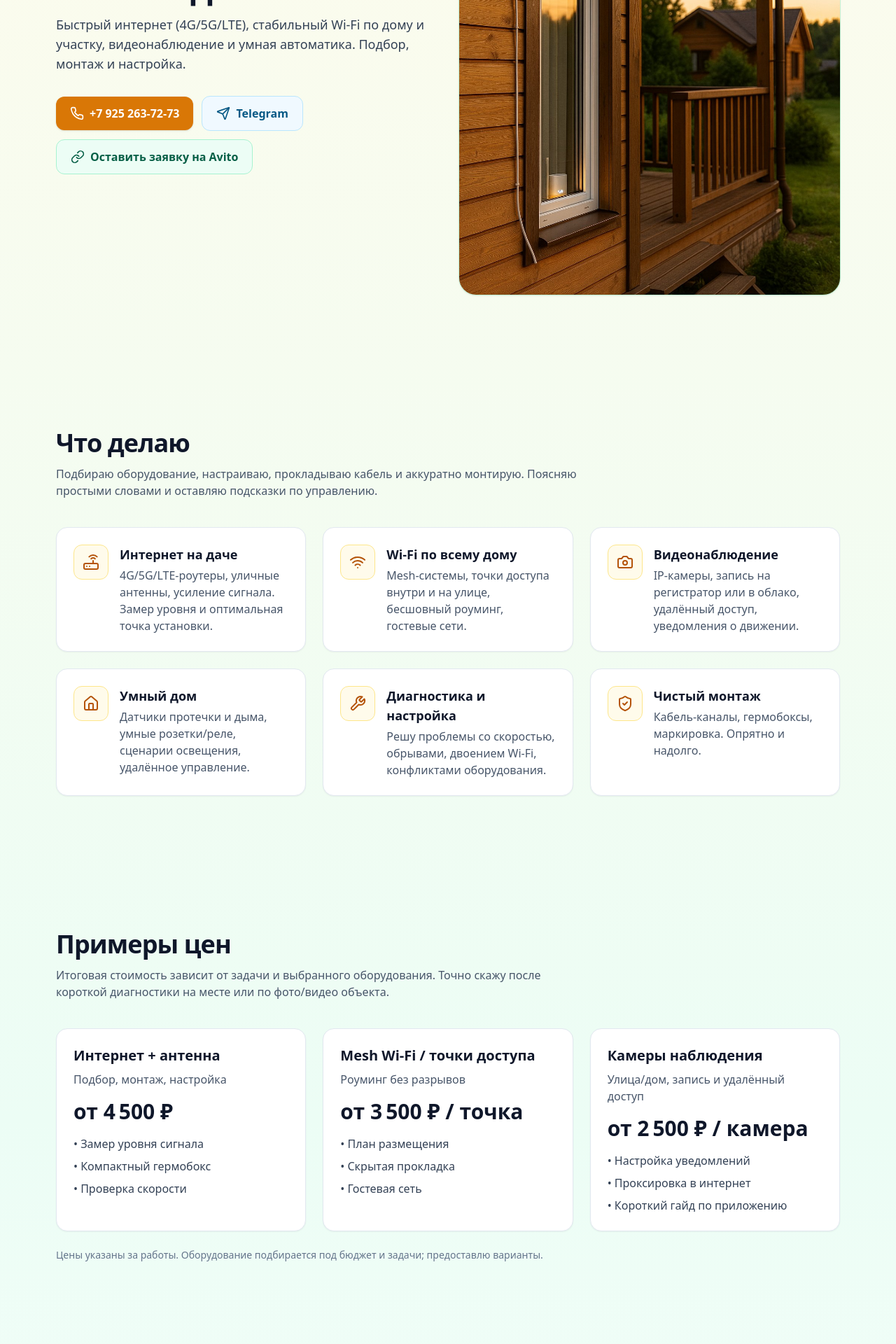
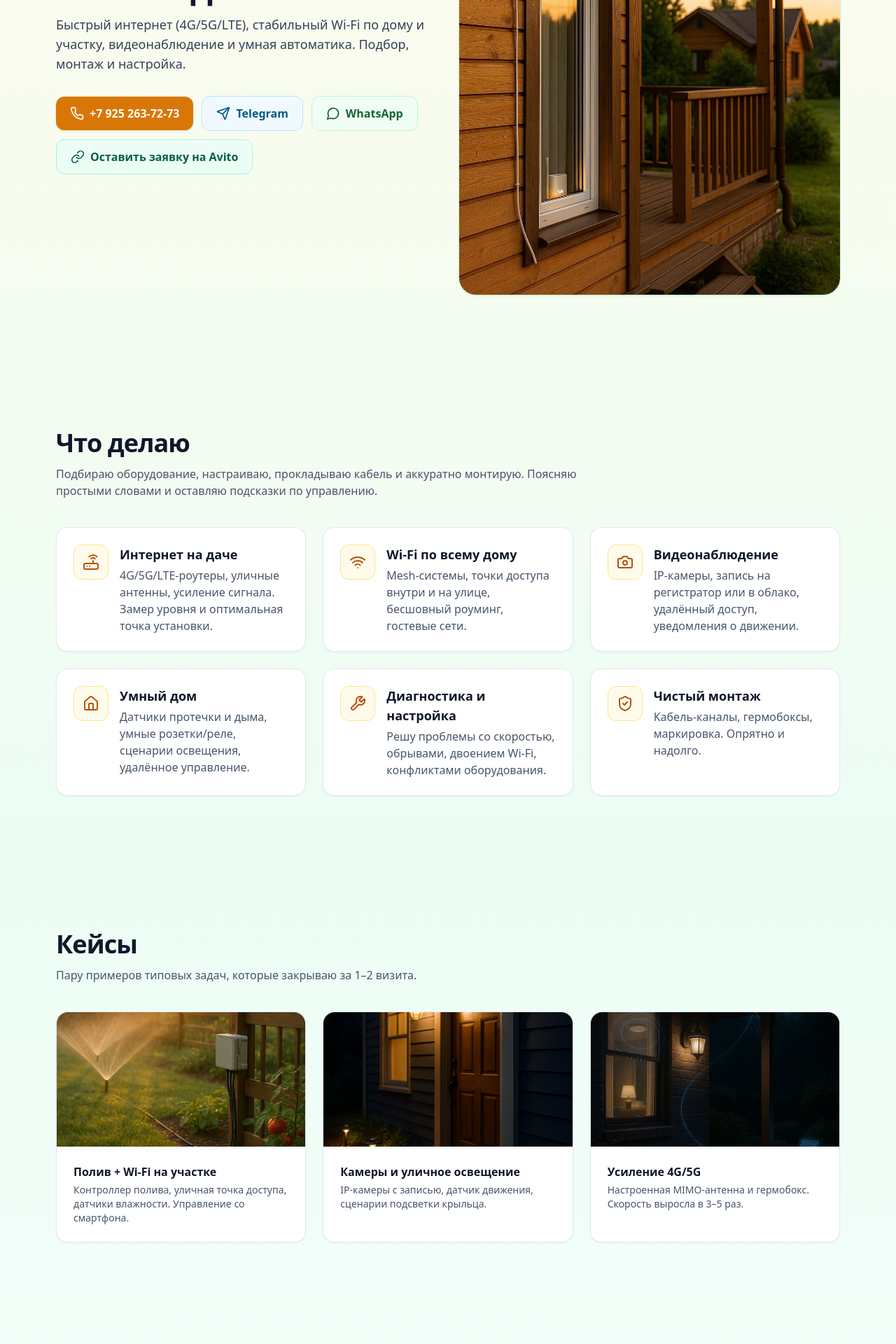
Before and after one commit to EvgenyShil/evgenessh-landing, a React (Vite) app: page / in a window 1280 px wide. Shown: the part 540-2460 px from the top of the page at 70% size. Built offline with nearby package versions, Linux system fonts and the light colour scheme.

Commit message:
Remove pricing and add WhatsApp contact

```diff
--- a/src/App.jsx
+++ b/src/App.jsx
@@ -1,5 +1,5 @@
 import React from "react";
-import { Phone, Send, Wifi, Router, Camera, Home, Sprout, Clock, ShieldCheck, Wrench, MapPin, Link as LinkIcon } from "lucide-react";
+import { Phone, Send, MessageCircle, Wifi, Router, Camera, Home, Sprout, Clock, ShieldCheck, Wrench, MapPin, Link as LinkIcon } from "lucide-react";
 import { SpeedInsights } from "@vercel/speed-insights/react";
 
 const BRAND = "Мастер связи";
@@ -7,6 +7,7 @@ const AVITO_URL = "https://www.avito.ru/vatutinki/predlozheniya_uslug/internet_n
 const PHONE_DISPLAY = "+7 925 263‑72‑73";
 const PHONE_TEL = "+79252637273";
 const TELEGRAM_URL = "https://t.me/evgenyssh";
+const WHATSAPP_URL = `https://wa.me/${PHONE_TEL.replace("+", "")}`;
 
 const Section = ({ id, title, subtitle, children }) => (
   <section id={id} className="scroll-mt-24 py-16 sm:py-24">
@@ -60,6 +61,14 @@ const CTAButtons = () => (
       <Send className="h-5 w-5" /> Telegram
     </a>
     <a
+      href={WHATSAPP_URL}
+      target="_blank"
+      rel="noreferrer"
+      className="inline-flex items-center gap-2 rounded-xl border border-green-200 bg-green-50 px-5 py-3 font-semibold text-green-800 hover:bg-green-100"
+    >
+      <MessageCircle className="h-5 w-5" /> WhatsApp
+    </a>
+    <a
       href={AVITO_URL}
       target="_blank"
       rel="noreferrer"
@@ -85,7 +94,6 @@ export default function App() {
           </a>
           <nav className="hidden gap-6 md:flex text-sm font-medium">
             <a href="#services" className="hover:text-emerald-700">Услуги</a>
-            <a href="#pricing" className="hover:text-emerald-700">Цены</a>
             <a href="#cases" className="hover:text-emerald-700">Кейсы</a>
             <a href="#process" className="hover:text-emerald-700">Как работаю</a>
             <a href="#contacts" className="hover:text-emerald-700">Контакты</a>
@@ -126,43 +134,6 @@ export default function App() {
           <Card><CardHeader Icon={Wrench} title="Диагностика и настройка" text="Решу проблемы со скоростью, обрывами, двоением Wi‑Fi, конфликтами оборудования." /></Card>
           <Card><CardHeader Icon={ShieldCheck} title="Чистый монтаж" text="Кабель‑каналы, гермобоксы, маркировка. Опрятно и надолго." /></Card>
         </div>
-      </Section>
-
-      {/* PRICING */}
-      <Section id="pricing" title="Примеры цен" subtitle="Итоговая стоимость зависит от задачи и выбранного оборудования. Точно скажу после короткой диагностики на месте или по фото/видео объекта.">
-        <div className="grid gap-6 sm:grid-cols-2 lg:grid-cols-3">
-          <Card className="p-6">
-            <h3 className="text-xl font-bold">Интернет + антенна</h3>
-            <p className="mt-2 text-slate-600">Подбор, монтаж, настройка</p>
-            <p className="mt-4 text-3xl font-extrabold">от 4 500 ₽</p>
-            <ul className="mt-4 space-y-2 text-slate-700">
-              <li>• Замер уровня сигнала</li>
-              <li>• Компактный гермобокс</li>
-              <li>• Проверка скорости</li>
-            </ul>
-          </Card>
-          <Card className="p-6">
-            <h3 className="text-xl font-bold">Mesh Wi‑Fi / точки доступа</h3>
-            <p className="mt-2 text-slate-600">Роуминг без разрывов</p>
-            <p className="mt-4 text-3xl font-extrabold">от 3 500 ₽ / точка</p>
-            <ul className="mt-4 space-y-2 text-slate-700">
-              <li>• План размещения</li>
-              <li>• Скрытая прокладка</li>
-              <li>• Гостевая сеть</li>
-            </ul>
-          </Card>
-          <Card className="p-6">
-            <h3 className="text-xl font-bold">Камеры наблюдения</h3>
-            <p className="mt-2 text-slate-600">Улица/дом, запись и удалённый доступ</p>
-            <p className="mt-4 text-3xl font-extrabold">от 2 500 ₽ / камера</p>
-            <ul className="mt-4 space-y-2 text-slate-700">
-              <li>• Настройка уведомлений</li>
-              <li>• Проксировка в интернет</li>
-              <li>• Короткий гайд по приложению</li>
-            </ul>
-          </Card>
-        </div>
-        <p className="mt-6 text-sm text-slate-500">Цены указаны за работы. Оборудование подбирается под бюджет и задачи; предоставлю варианты.</p>
       </Section>
 
       {/* CASES */}
@@ -212,6 +183,10 @@ export default function App() {
                 <a href={`tel:${PHONE_TEL}`} className="font-semibold hover:underline">{PHONE_DISPLAY}</a>
               </div>
               <div className="flex items-center gap-3">
+                <MessageCircle className="h-5 w-5 text-green-700"/>
+                <a className="hover:underline" href={WHATSAPP_URL} target="_blank" rel="noreferrer">WhatsApp</a>
+              </div>
+              <div className="flex items-center gap-3">
                 <Send className="h-5 w-5 text-sky-700"/>
                 <a className="hover:underline" href={TELEGRAM_URL} target="_blank" rel="noreferrer">@evgenyssh</a>
               </div>
```
Also changed, not shown: 1 other file (tests, documents, lock files or other folders).
